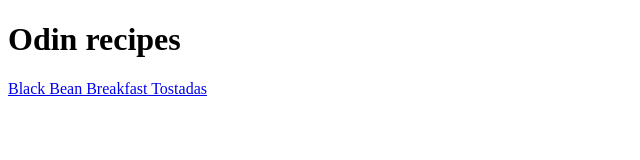
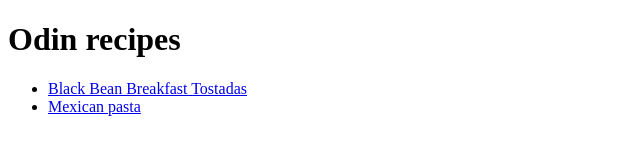
Before and after one commit to nikypiky/odin-recipes, a plain HTML site: page index.html in a window 1280 px wide. Shown: the whole page, without its empty margins (0-640 px from the left). Drawn offline with Linux system fonts and the light colour scheme.

Commit message:
add mexican pasta link and image

```diff
--- a/index.html
+++ b/index.html
@@ -7,6 +7,10 @@
 
     <body>
         <h1>Odin recipes</h1>
-            <a href="recipes/brekfast_tostadas.html ">Black Bean Breakfast Tostadas </a>
+            <ul>
+                <li><a href="recipes/brekfast_tostadas.html ">Black Bean Breakfast Tostadas </a></li>
+                <li><a href="recipes/mexican_pasta.html">Mexican pasta</a></li>
+
+            </ul>
     </body>
 </html>
```
